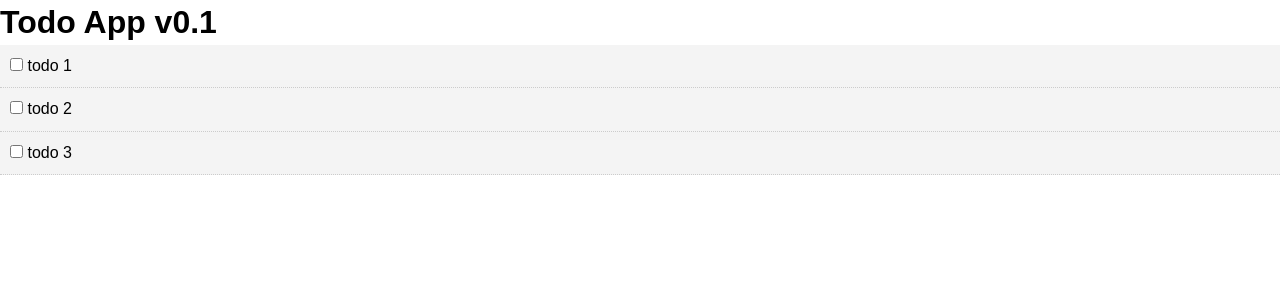
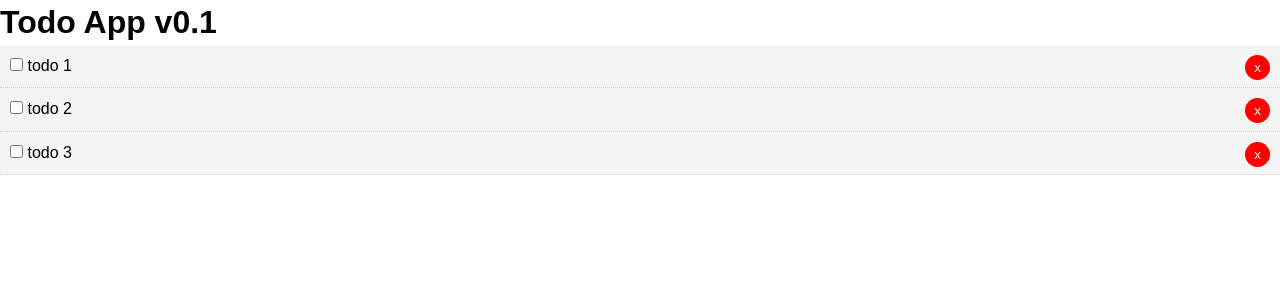
Before and after one commit to lgalonso/react-todo, a React (Create React App) app in the folder app/: page / in a window 1280 px wide. Shown: the top 300 px of the page. Built offline with nearby package versions, Linux system fonts and the light colour scheme.

Commit message:
delete functionality added

```diff
--- a/app/src/App.js
+++ b/app/src/App.js
@@ -28,14 +28,19 @@
         this.setState({ todos: this.state.todos.map(todo => {
           if(todo.id === id) todo.completed = !todo.completed
           return todo;
-        }) })
+        })
+      })
   }
+
+  deleteTodo = (id) => {
+    this.setState({ todos: [...this.state.todos.filter(todo => todo.id !== id)] })
+}
 
   render(){
     return (
       <div className="App">
         <h1>Todo App {this.state.app_version}</h1>
-        <Todos todos={this.state.todos} toggleComplete={this.toggleComplete}/>
+        <Todos todos={this.state.todos} toggleComplete={this.toggleComplete} deleteTodo={this.deleteTodo}/>
       </div>
     );
   }
--- a/app/src/components/TodoItem.js
+++ b/app/src/components/TodoItem.js
@@ -18,6 +18,7 @@
                 <p>
                     <input type="checkbox" onChange={this.props.toggleComplete.bind(this, id)} />{' '}
                     {tittle}
+                    <button onClick={this.props.deleteTodo.bind(this, id)} style={btnStyle}>x</button>
                 </p>
             </div>
         )
@@ -29,5 +30,15 @@
     todoItem: PropTypes.object.isRequired
 }
 
+const btnStyle = {
+    background: 'red',
+    color: 'white',
+    border: 'none',
+    padding: '5px 9px',
+    borderRadius: '50%',
+    cursor: 'pointer',
+    float: 'right'
+
+}
 
 export default TodoItem
--- a/app/src/components/Todos.js
+++ b/app/src/components/Todos.js
@@ -8,7 +8,7 @@
         return (
             this.props.todos.map((todo) => (
                 // <h3>{ todo.tittle }</h3>
-                <TodoItem key={todo.id} todoItem={todo} toggleComplete={this.props.toggleComplete}/>
+                <TodoItem key={todo.id} todoItem={todo} toggleComplete={this.props.toggleComplete} deleteTodo={this.props.deleteTodo}/>
                 ))
         );
     }
```
